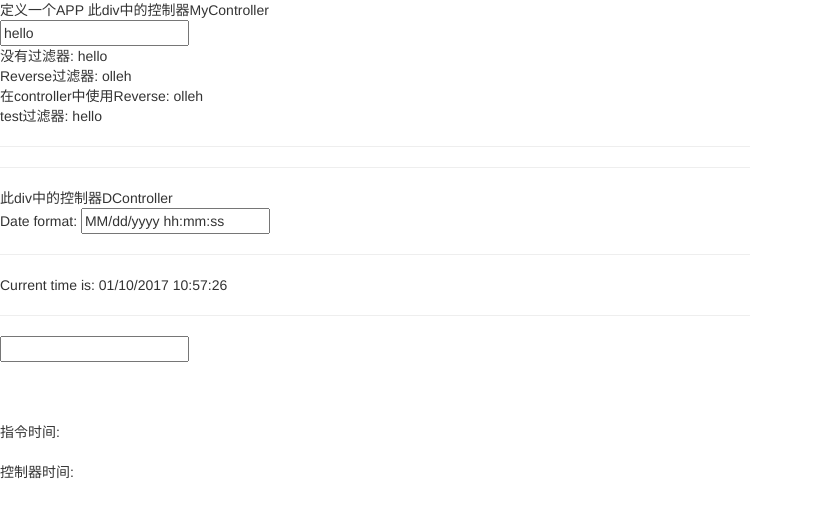
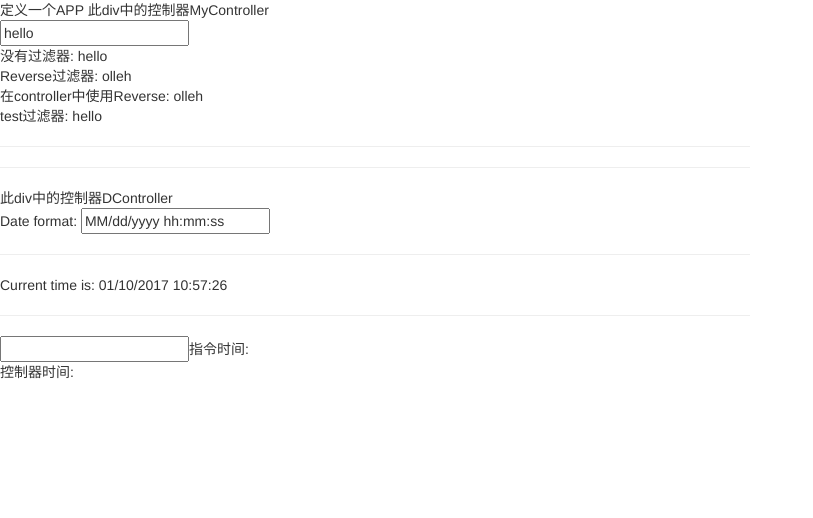
Before and after one commit to HanlaoTwo/StudyAngular, a plain HTML site: page Angular&Directive.html in a window 1280 px wide. Shown: the whole page, without its empty margins (0-813 px from the left). Drawn offline with nearby package versions, Linux system fonts and the light colour scheme.

Commit message:
简化代码

```diff
--- a/Angular&Directive.html
+++ b/Angular&Directive.html
@@ -37,7 +37,7 @@
     Date format: <input ng-model="format"><hr/>
     Current time is: <span my-current-time="format"></span><hr/>
 
-    <datapicker ng-model="times" format="yyyy-mm-dd"></datapicker>
+    <datapicker ng-model="times" format="yyyy-mm-dd hh:mm"></datapicker>
     <br>控制器时间:  {{times}}
 
 </div>
@@ -109,12 +109,12 @@
                     language: "Ch",
                     weekStart: 1,
                     language: "Ch",
-                    minView: "month",
+                    //minView: "month",
                     todayBtn: true,
                     clearBtn: true,
                     autoclose: true
                 }).on('changeDate', function(ev){
-                    scope.datetime = dateFilter(Date.parse(ev.date),'yyyy-MM-dd');
+                    scope.datetime = dateFilter(Date.parse(ev.date),'yyyy-MM-dd HH:mm');
                     //scope.datetime = ev.date;
                 });
             };
@@ -128,10 +128,7 @@
             //使用方法
             restrict: 'E',
             transclude: true,
-            template: '<div>' +
-                            '<input type="text" value="" id="datetimepicker" ng-model="datetime"><br><br>' +
-                            '<br><br>指令时间:{{datetime}}' +
-                      '</div>',
+            template: '<input type="text" value="" id="datetimepicker" ng-model="datetime">指令时间:{{datetime}}',
             link: link,
             scope: {
                 datetime: '=ngModel'
```
